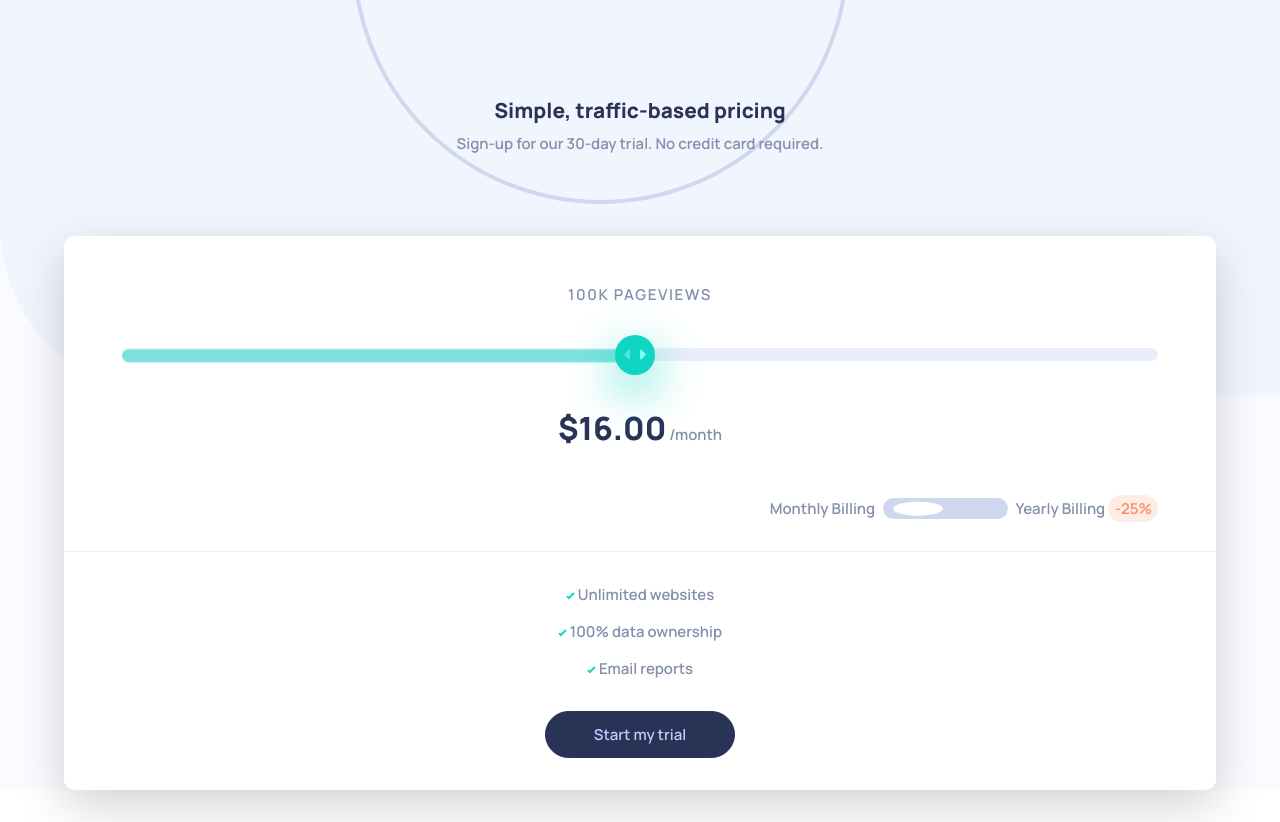
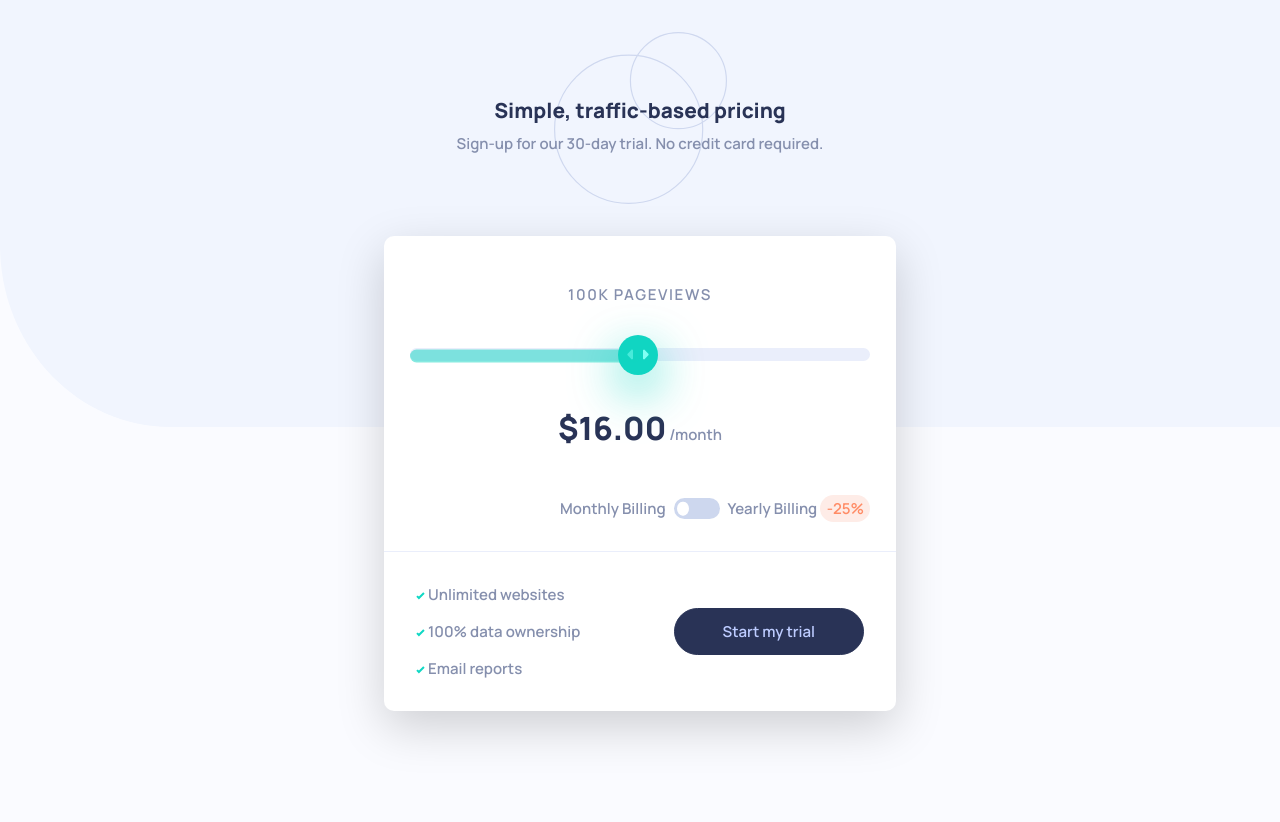
Before and after one commit to jduong09/interactivePricingComponent, a plain HTML site: page index.html in a window 1280 px wide. After the commit the page ends 800 px from the top, so only its background shows below. Drawn offline with Linux system fonts and the light colour scheme.

Commit message:
Added responsive design for background images.

```diff
--- a/css/styles.css
+++ b/css/styles.css
@@ -3,13 +3,14 @@ body {
   font-family: 'Manrope', sans-serif;
   font-size: 15px;
   color: hsl(225, 20%, 60%);
+  min-height: 100vh;
+  background-color: hsl(230, 100%, 99%);
 }
 
 main {
   background-image: url('../images/bg-pattern.svg');
   background-size: 100% 50%;
   background-repeat: no-repeat;
-  background-color: hsl(230, 100%, 99%);
   text-align: center;
 }
 
@@ -191,4 +192,68 @@ main {
   font-family: 'Manrope', sans-serif;
   font-size: 15px;
   cursor: pointer;
+  height: min-content;
 }
+
+@media (min-width: 575px) {
+  .header {
+    background-size: 30%;
+  }
+
+  .main-container {
+    padding-bottom: 0;
+  }
+
+  #toggle-container {
+    width: 10%;
+  }
+
+  #toggle {
+    width: 25%;
+  }
+
+  .footer > ul {
+    margin: 1rem 0 1rem 2rem;
+  }
+
+  .footer {
+    display: flex;
+    justify-content: space-between;
+    text-align: start;
+  }
+
+  .footer > #btn-cta {
+    align-self: center;
+    margin-right: 2rem;
+  }
+}
+
+@media (min-width: 768px) {
+  main {
+    background-size: 100% 60%;
+  }
+
+  .header {
+    background-size: 20%;
+  }
+
+  .main-container {
+    width: 60%;
+  }
+}
+
+@media (min-width: 992px) {
+  .main-container {
+    width: 50%;
+  }
+}
+
+@media (min-width: 1200px) {
+  .header {
+    background-size: 15%;
+  }
+
+  .main-container {
+    width: 40%;
+  }
+}
```
